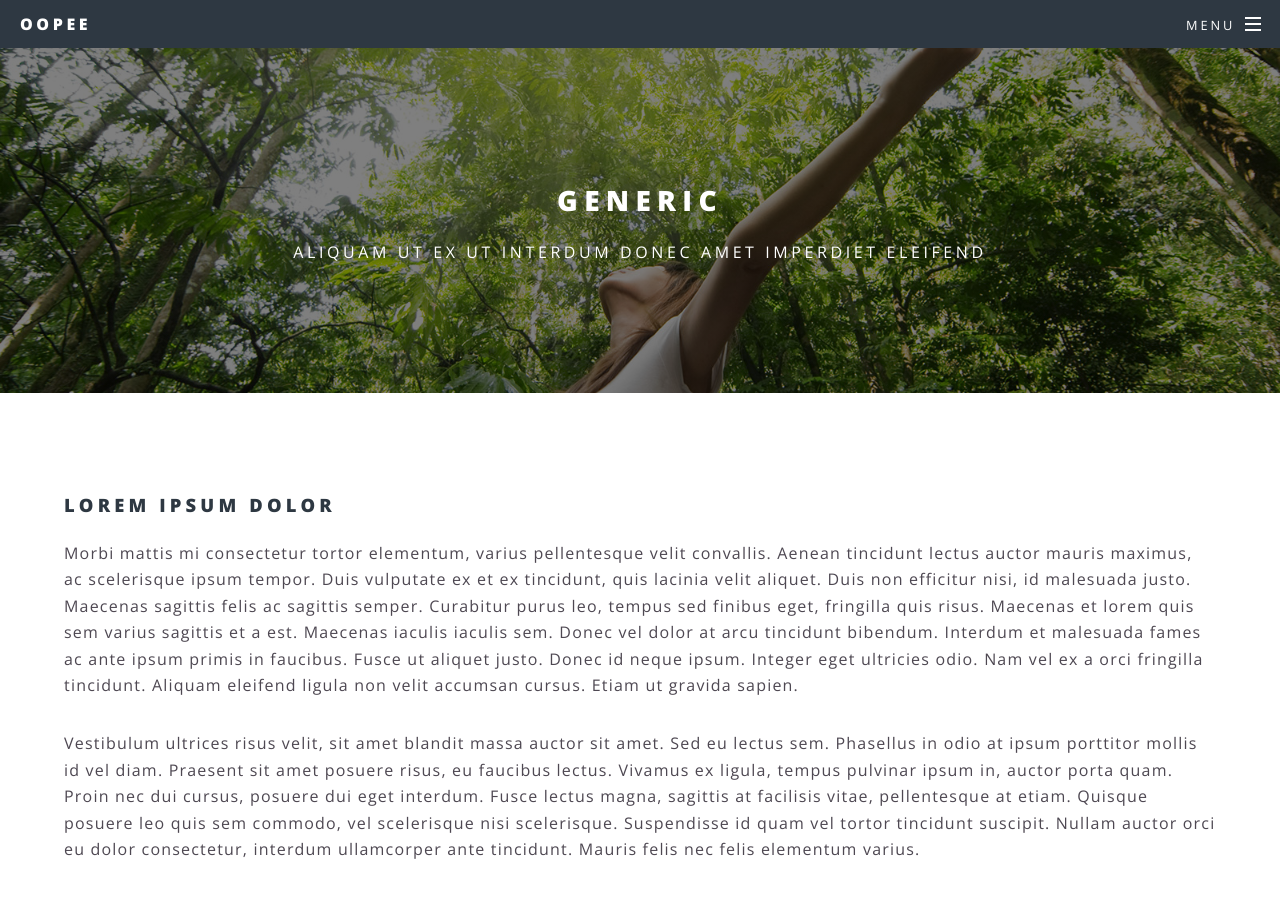
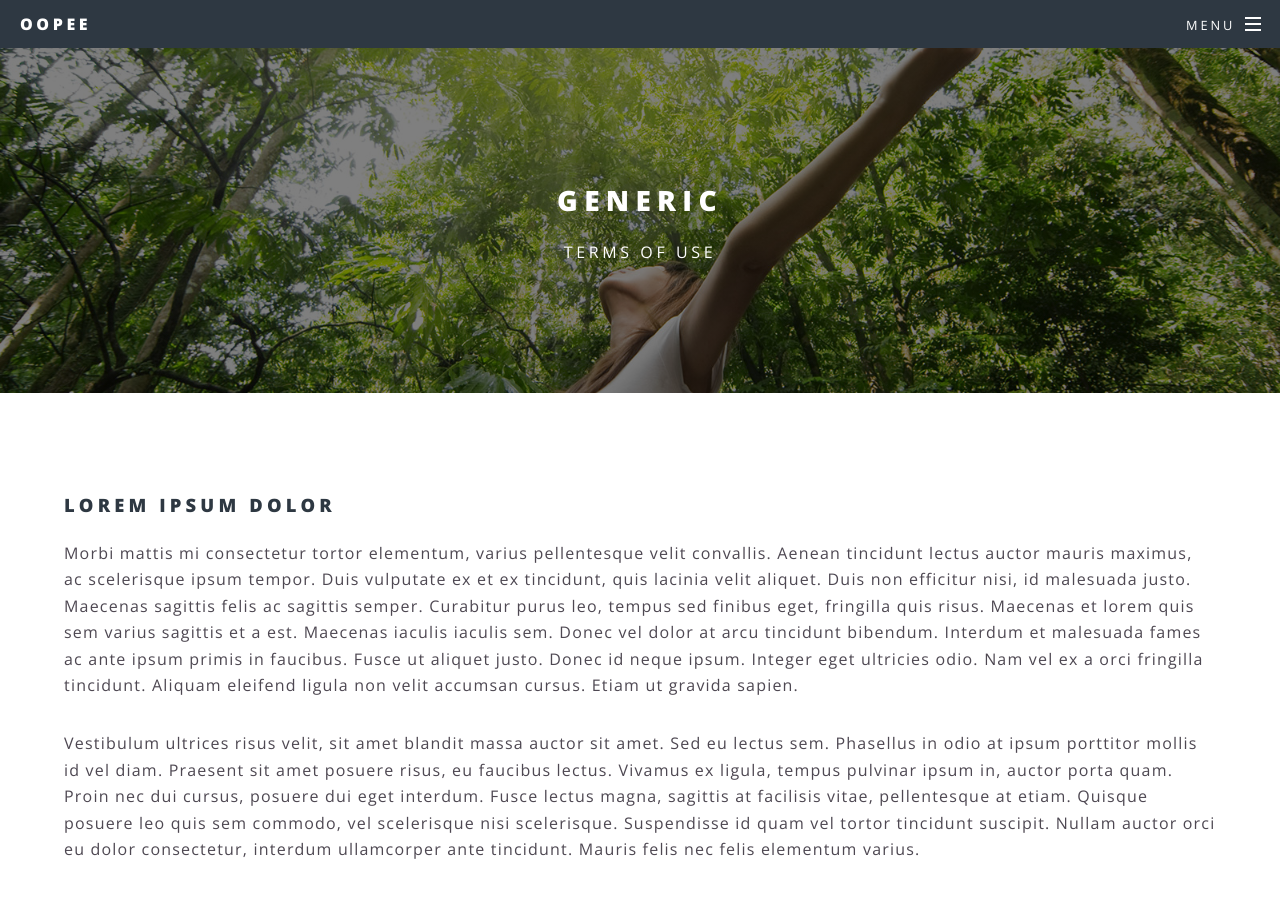
Before and after one commit to inansung/www.oopee.com, a Jekyll site: the page built from generic.html, in a window 1280 px wide and 900 px high. Built offline with Jekyll 4.4.1, drawn with Linux system fonts in a browser that asks for light colours.

Commit message:
2023.10.04+10

```diff
--- a/_layouts/page.html
+++ b/_layouts/page.html
@@ -7,7 +7,7 @@ layout: default
     <h2>{{ page.title }}</h2>
     {% if page.title == "개인정보 취급 방침" %}
     <p>Privacy Policy</p>
-    {% elseif page.title == "서비스 이용 약관" %}
+    {% else if page.title == "서비스 이용 약관" %}
     <p>Terms of Use</p>
     {% else %}
     <p>Aliquam ut ex ut interdum donec amet imperdiet eleifend</p>
```
